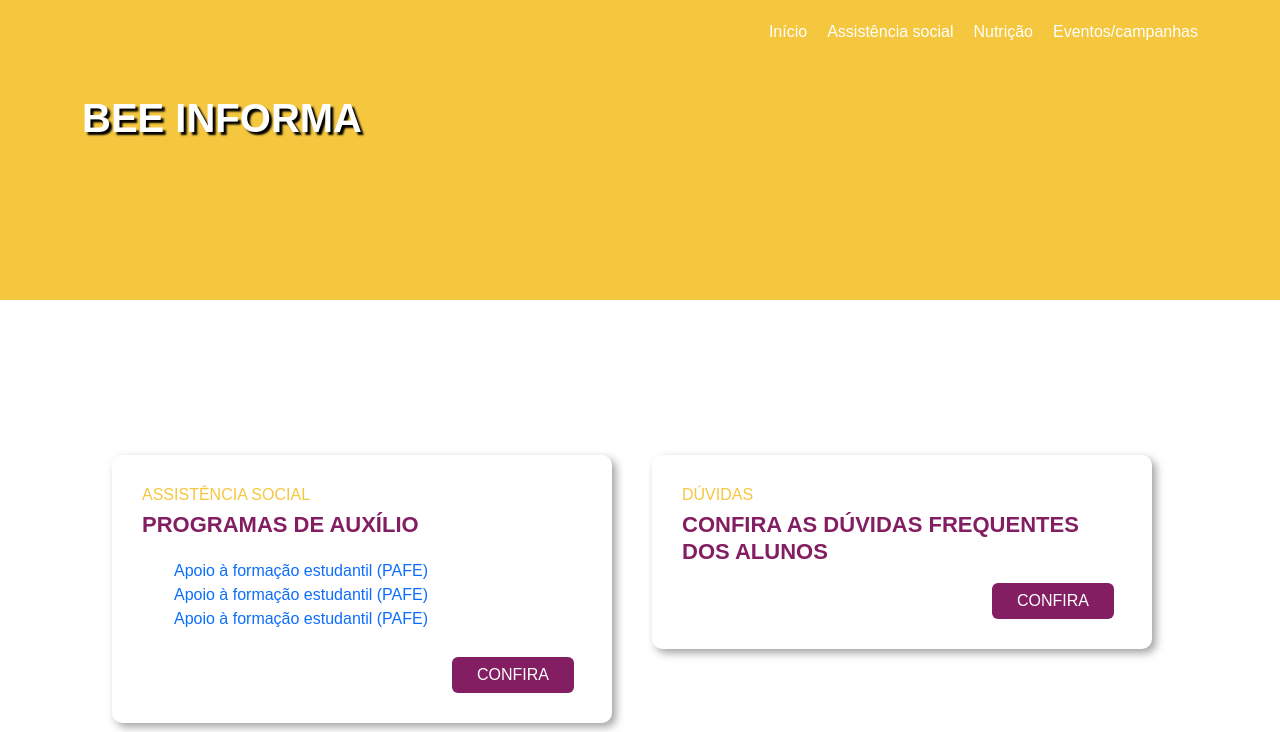
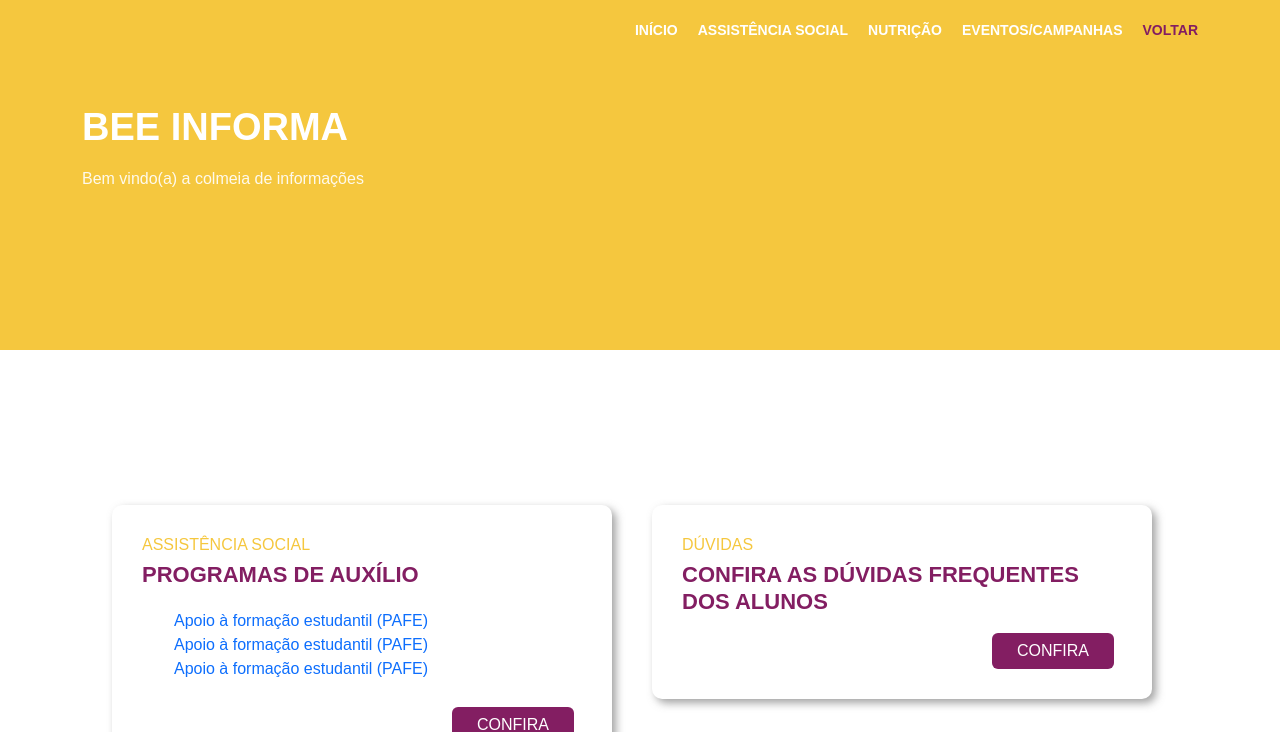
Before and after one commit to wendersonvibes/bee-informa-django, a Django app: page /publico in a window 1280 px wide. Shown: the top 732 px of the page. Run offline with Django 3.2, Linux system fonts and the light colour scheme; some libraries are stand-ins or nearby versions.

Commit message:
ajustes no html/css

```diff
--- a/cadastros/models.py
+++ b/cadastros/models.py
@@ -18,7 +18,9 @@ class Postagens(models.Model):
     pos_data_registro = models.DateField(auto_now=True, verbose_name= 'Data de Registro')
 
     # chave estrangeira
-    pos_cat_codigo = models.ForeignKey(Categorias, on_delete= models.PROTECT)
+
+    #### aqui é a categoria do post..as categorias existentes são: evento e auxilio
+    pos_cat_codigo = models.ForeignKey(Categorias, on_delete= models.PROTECT, verbose_name='Categoria')
 
     def __str__(self):
         return "{} - ({}) - ({})".format(self.pos_titulo, self.pos_cat_codigo, self.pos_data_registro)
--- a/cadastros/templates/tela_publico.html
+++ b/cadastros/templates/tela_publico.html
@@ -3,6 +3,13 @@
 
 {% block titulo %}
 <title>Bee informa</title>
+{% endblock %}
+
+{% block header-main %}
+<div id="header-main">
+    <h1>BEE INFORMA</h1>
+    <p id="header-main-paragraph"><p id="header-main-paragraph">Bem vindo(a) a colmeia de informações</p>
+</div>
 {% endblock %}
 
 
--- a/paginas/templates/modelo.html
+++ b/paginas/templates/modelo.html
@@ -18,16 +18,22 @@
         {% block cabecalho %}
         <header class="cabecalho">
             <div class="container">
-                <nav class="nav-bar">
-                    <a href="{% url 'inicio' %}">Início</a>
-                    <a href="{% url 'post-list' %}">Assistência social</a>
-                    <a href="#">Nutrição</a>
-                    <a href="#">Eventos/campanhas</a>
-                </nav>
 
+                {% block nav %}
+                    <nav class="nav-bar">
+                        <a href="{% url 'inicio' %}">INÍCIO</a>
+                        <a href="{% url 'post-list' %}">ASSISTÊNCIA SOCIAL</a>
+                        <a href="#">NUTRIÇÃO</a>
+                        <a href="#">EVENTOS/CAMPANHAS</a>
+                        <a href="#" style="color: var(--roxo-primario)">VOLTAR</a>
+                    </nav>
+                {% endblock %}
+
+                {% block header-main %}
                 <div id="header-main">
                     <h1>BEE INFORMA</h1>
                 </div>
+                {% endblock %}
             </div>
         </header>
         {% endblock %}
--- a/static/css/style.css
+++ b/static/css/style.css
@@ -7,7 +7,7 @@ body {
 
 .cabecalho {
     width: 100%;
-    height: 300px;
+    height: 350px;
     background-color: var(--amarelo-primario);
 }
 
@@ -16,12 +16,14 @@ body {
     flex-direction: row;
     gap: 20px;
     justify-content: flex-end;
+    font-size: 14px;
 }
 
 .nav-bar a {
     text-decoration: none;
     color: var(--branco-neutro);
     margin-top: 20px;
+    font-weight: 600;
 }
 
 .nav-bar a:hover {
@@ -30,13 +32,15 @@ body {
 }
 
 #header-main {
-    margin-top: 50px;
+    margin-top: 4em;
 }
 
 #header-main h1 {
-    font-weight: 800;
+    font-weight:800;
     color: var(--branco-neutro);
-    text-shadow: 3px 3px 2px var(--black);
+    font-size:38px;
+
+
 }
 
 #header-main-paragraph {
```
Also changed, not shown: paginas/templates/home.html (+3 -5 lines), cadastros/migrations/0006_alter_postagens_pos_cat_codigo.py (added), cadastros/views.py (line endings or trailing spaces), db.sqlite3.
